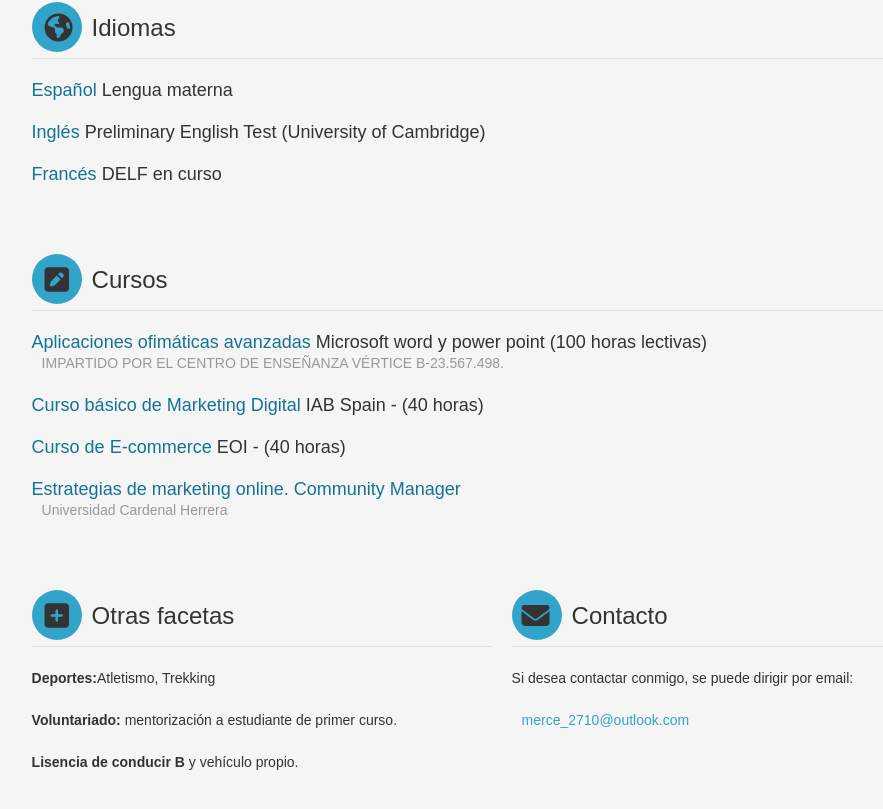
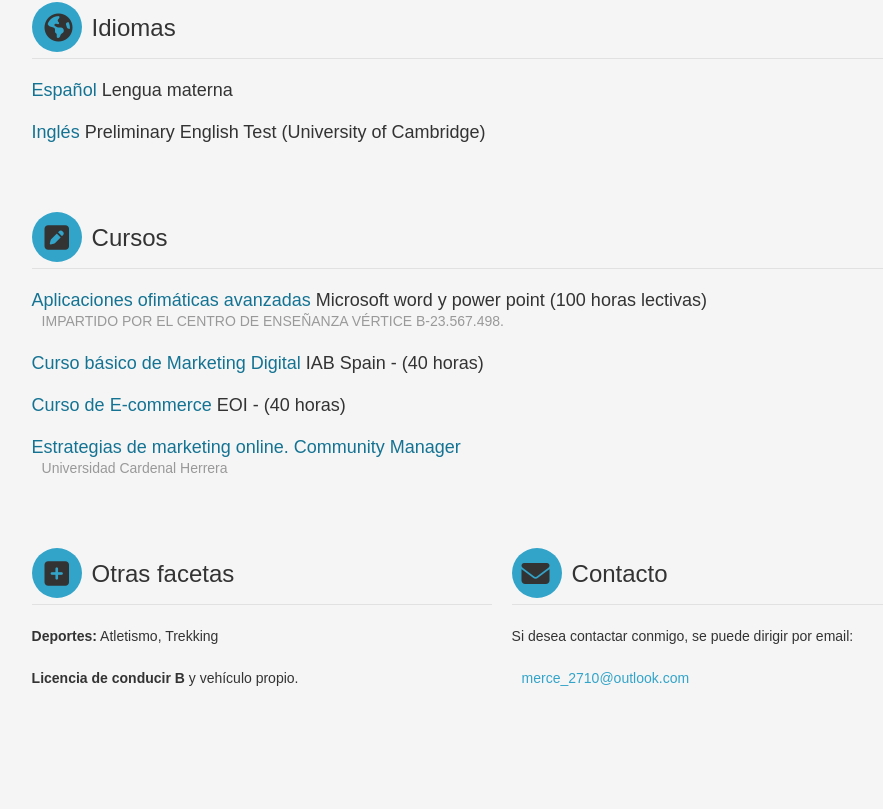
Before and after one commit to mercedesromo/mercedesromo.github.io, a plain HTML site: page index.html in a window 1280 px wide. Shown: the part 2260-3069 px from the top of the page, without its empty margins (138-1021 px from the left). After the commit the page ends 2991 px from the top, so only its background shows below. Drawn offline with Linux system fonts and the light colour scheme; a web font is replaced by a local one.

Commit message:
Update index.html

```diff
--- a/index.html
+++ b/index.html
@@ -78,7 +78,7 @@
 					<li>
 						<h4><strong>Doble Grado Ade-Derecho</strong></h4>
 						<span class="lieu">Universidad de Granada</span>
-						<span class="dates">2012 - 2017</span>
+						<span class="dates">2012 - 2018</span>
 					</li>
 					<li>
 						<h4><strong>Bachillerato en Ciencias Sociales y Jurídicas</strong></h4>
@@ -152,9 +152,6 @@ llamadas, gestión administrativa de solicitudes de información etc.</p>
 					<li>
 						<h4><strong>Inglés</strong> Preliminary English Test (University of Cambridge)</h4>
 					</li>
-					<li>
-						<h4><strong>Francés</strong> DELF en curso</h4>
-					</li>
 				</ul>
 			</div>
 
@@ -184,9 +181,8 @@ llamadas, gestión administrativa de solicitudes de información etc.</p>
 			<!-- Loisirs -->
 			<div class="grid_8 loisirs">
 				<h3>Otras facetas</h3>
-				<p><strong>Deportes:</strong>Atletismo, Trekking </p>
-				<p><strong>Voluntariado:</strong> mentorización a estudiante de primer curso.</p>
-				<p><strong>Lisencia de conducir B </strong> y vehículo propio.</p>
+				<p><strong>Deportes:</strong> Atletismo, Trekking </p>
+				<p><strong>Licencia de conducir B </strong> y vehículo propio.</p>
 			</div>
 
 			<!-- Contact -->
```
